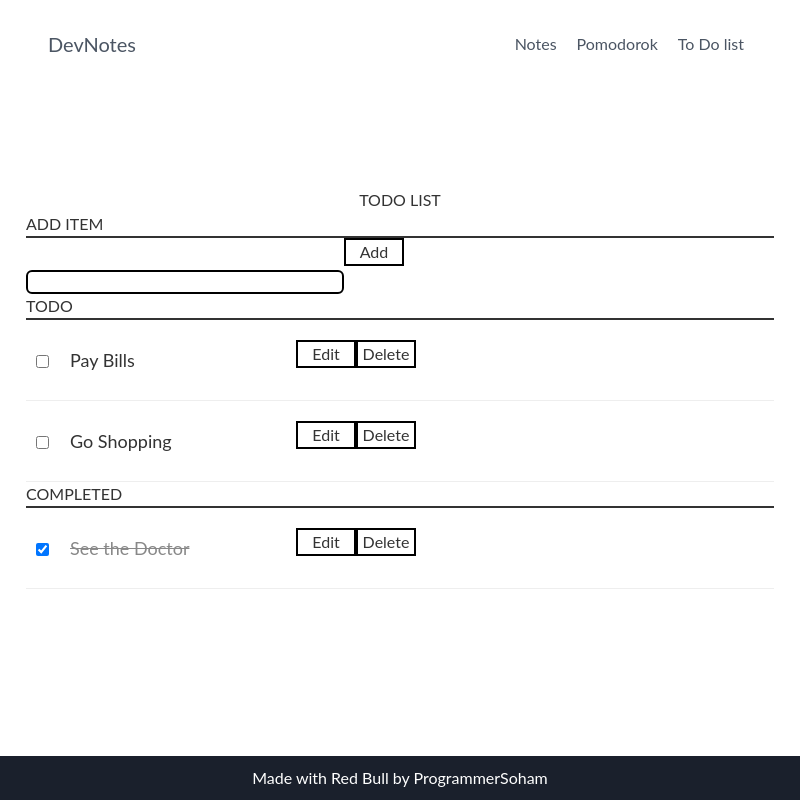
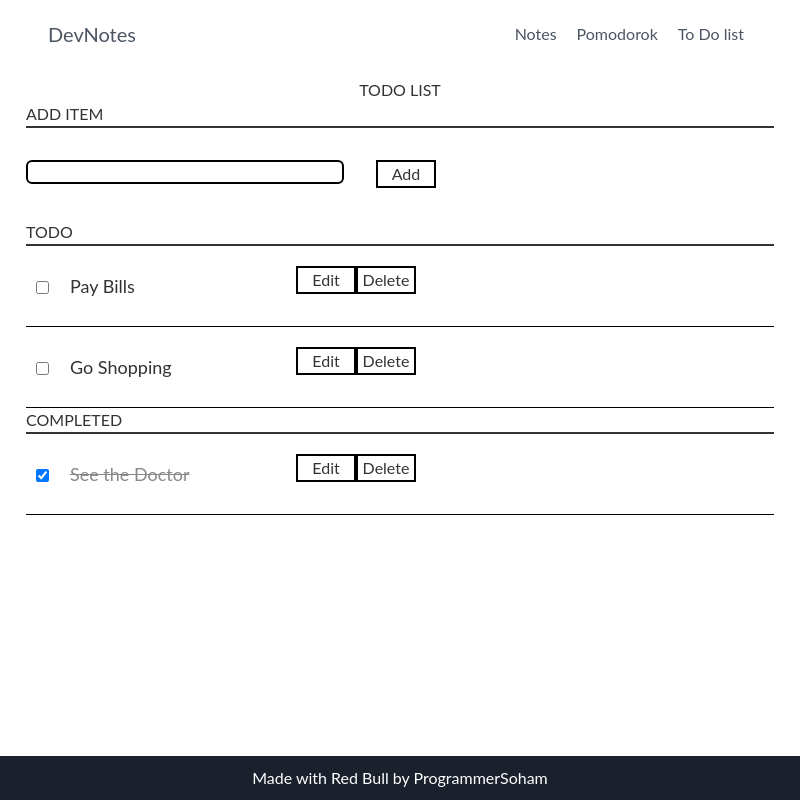
Before and after one commit to programmersoham/Dev-s-notebook, an Electron app: page todolist.html in a window 800 px wide. Drawn offline with nearby package versions, Linux system fonts and the light colour scheme.

Commit message:
update : styles

```diff
--- a/main.js
+++ b/main.js
@@ -20,7 +20,7 @@ function createWindow () {
   win.loadFile('index.html');
 
   // Open dev tools
-  win.webContents.openDevTools();
+  // win.webContents.openDevTools();
 
   // Get the default session
   const defaultSession = session.defaultSession;
--- a/todolist.css
+++ b/todolist.css
@@ -8,7 +8,7 @@ body {
 .container {
 	display: block;
 	width: 400px;
-	margin: 10px auto 100px;
+	margin: auto ;
 	background-color:#fff;
 	padding:0px 10px 10px 10px;
 	border-radius:10px
@@ -37,7 +37,7 @@ h3 {
 
 input,
 button {
-
+	margin: 2rem;
     border:2px solid black;
 }
 
@@ -111,10 +111,10 @@ p > button:hover {
 
 /* Task list */
 
-li {
+li { margin: auto;
 	overflow: hidden;
 	padding: 20px 0;
-	border-bottom: 1px solid #eee;
+	border-bottom: 1px solid #000000;
 }
 
 li > input[type="checkbox"] {
@@ -164,3 +164,9 @@ ul li.editMode input[type=text] {
 ul li.editMode label {
 	display: none;
 }
+.A-button{
+    margin-top: 2rem;
+    margin: 2rem;
+     /* padding: 1rem;  */
+
+}
--- a/todolist.html
+++ b/todolist.html
@@ -31,7 +31,7 @@
 		<h2>TODO LIST</h2>
 		<h3>Add Item</h3>
 		<p>
-			<input id="new-task" type="text"><button class="button">Add</button>
+			<input id="new-task" type="text"><button class="A-button">Add</button>
 		</p>
 
 		<h3>Todo</h3>
```
Also changed, not shown: pomodoro.css (+5 -5 lines).
